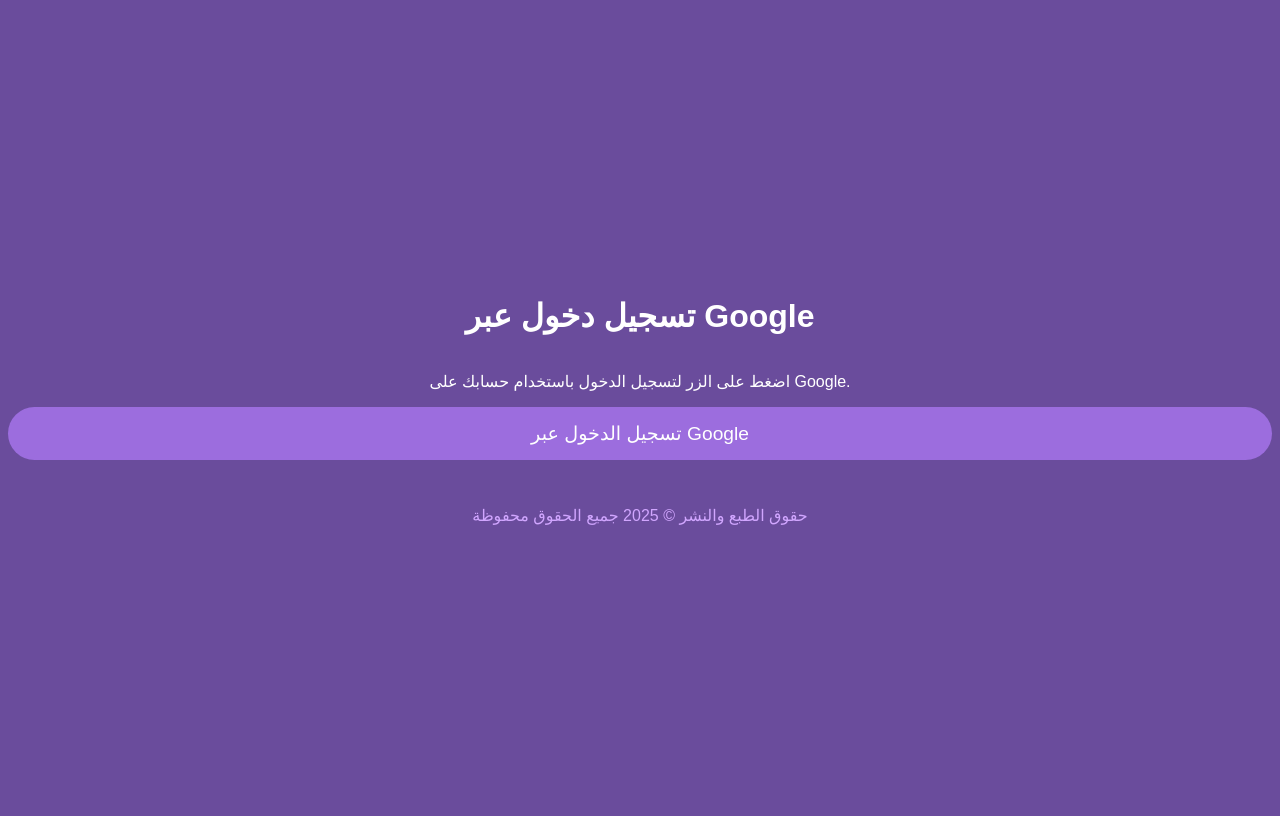
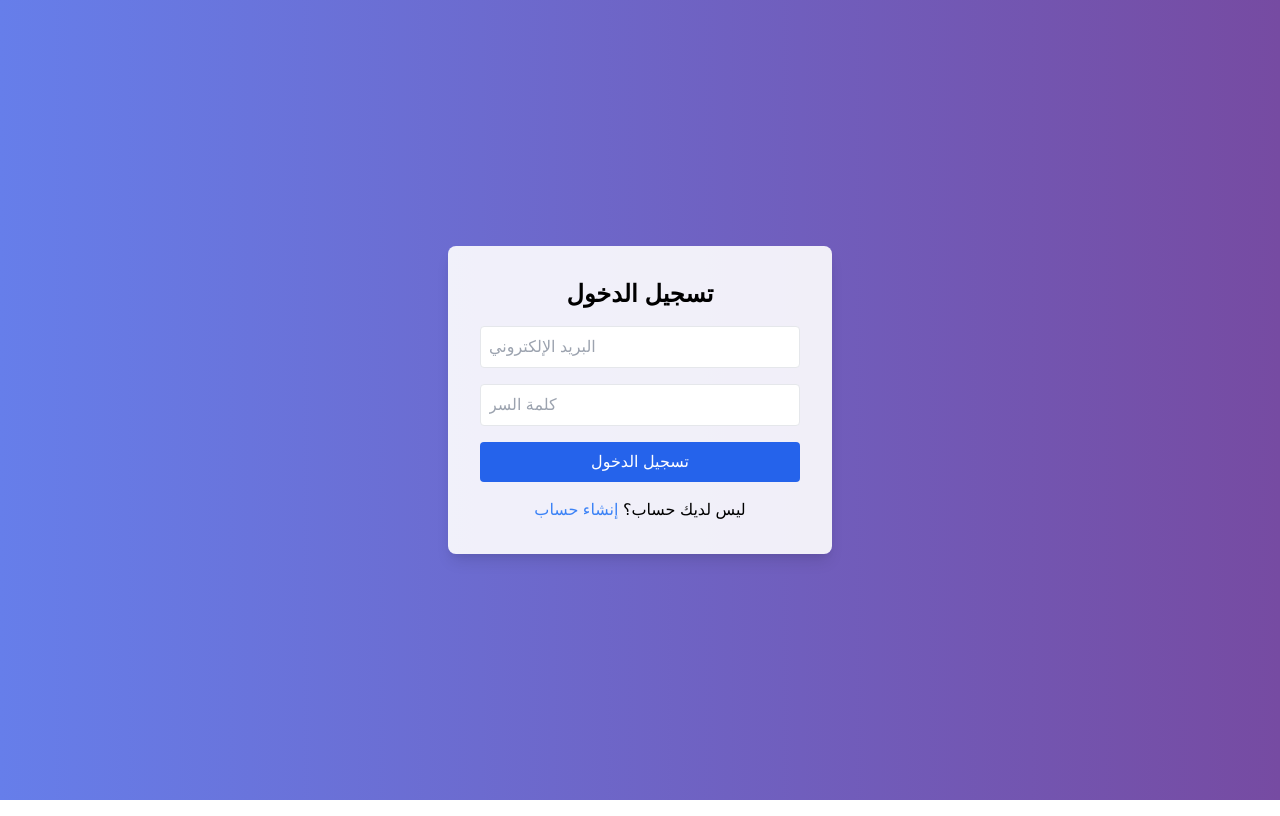
Before and after one commit to FARS22435/00000000farss2, a plain HTML site: page index.html in a window 1280 px wide. Drawn offline with nearby package versions, Linux system fonts and the light colour scheme; no server answers.

Commit message:
Update index.html

```diff
--- a/index.html
+++ b/index.html
@@ -1,58 +1,52 @@
 <!DOCTYPE html>
 <html lang="ar">
 <head>
-  <meta charset="UTF-8">
-  <meta name="viewport" content="width=device-width, initial-scale=1.0">
-  <title>تسجيل دخول عبر Google</title>
-  <script src="https://www.gstatic.com/firebasejs/9.6.1/firebase-app.js"></script>
-  <script src="https://www.gstatic.com/firebasejs/9.6.1/firebase-auth.js"></script>
+  <meta charset="UTF-8" />
+  <meta name="viewport" content="width=device-width, initial-scale=1.0"/>
+  <title>تسجيل الدخول أو إنشاء حساب</title>
+  <script src="https://www.gstatic.com/firebasejs/9.6.1/firebase-app-compat.js"></script>
+  <script src="https://www.gstatic.com/firebasejs/9.6.1/firebase-auth-compat.js"></script>
+  <link href="https://cdn.jsdelivr.net/npm/tailwindcss@2.2.19/dist/tailwind.min.css" rel="stylesheet">
   <style>
     body {
+      background: linear-gradient(to right, #667eea, #764ba2);
       font-family: 'Arial', sans-serif;
-      background-color: #6a4c9c;
-      color: white;
-      text-align: center;
-      padding: 0;
-      height: 100vh;
-      display: flex;
-      flex-direction: column;
-      justify-content: center;
-    }
-
-    .btn-login {
-      padding: 15px 30px;
-      font-size: 1.2em;
-      background-color: #9c6dde;
-      color: white;
-      border: none;
-      border-radius: 50px;
-      cursor: pointer;
-      transition: background-color 0.3s ease;
-    }
-
-    .btn-login:hover {
-      background-color: #7e4d98;
-    }
-
-    footer {
-      margin-top: 30px;
-      font-size: 1em;
-      color: #d1a6ff;
     }
   </style>
 </head>
-<body>
-  <h1>تسجيل دخول عبر Google</h1>
-  <p>اضغط على الزر لتسجيل الدخول باستخدام حسابك على Google.</p>
+<body class="flex items-center justify-center min-h-screen">
 
-  <button class="btn-login" onclick="googleLogin()">تسجيل الدخول عبر Google</button>
+  <!-- تسجيل الدخول -->
+  <div id="loginSection" class="bg-white bg-opacity-90 p-8 rounded-lg shadow-lg max-w-sm w-full hidden">
+    <h2 class="text-center text-2xl font-semibold mb-4">تسجيل الدخول</h2>
+    <form id="loginForm">
+      <input type="email" id="email" placeholder="البريد الإلكتروني" required class="w-full p-2 mb-4 border rounded">
+      <input type="password" id="password" placeholder="كلمة السر" required class="w-full p-2 mb-4 border rounded">
+      <button class="bg-blue-600 text-white w-full p-2 rounded">تسجيل الدخول</button>
+      <p class="mt-4 text-center">ليس لديك حساب؟ <a href="#" onclick="showSignUp()" class="text-blue-500">إنشاء حساب</a></p>
+    </form>
+  </div>
 
-  <footer>
-    <p>حقوق الطبع والنشر &copy; 2025 جميع الحقوق محفوظة</p>
-  </footer>
+  <!-- إنشاء حساب -->
+  <div id="signupSection" class="bg-white bg-opacity-90 p-8 rounded-lg shadow-lg max-w-sm w-full hidden">
+    <h2 class="text-center text-2xl font-semibold mb-4">إنشاء حساب</h2>
+    <form id="signupForm">
+      <input type="email" id="signupEmail" placeholder="البريد الإلكتروني" required class="w-full p-2 mb-4 border rounded">
+      <input type="password" id="signupPassword" placeholder="كلمة السر" required class="w-full p-2 mb-4 border rounded">
+      <button class="bg-green-600 text-white w-full p-2 rounded">إنشاء الحساب</button>
+      <p class="mt-4 text-center">لديك حساب؟ <a href="#" onclick="showLogin()" class="text-blue-500">تسجيل الدخول</a></p>
+    </form>
+  </div>
+
+  <!-- الصفحة العامة -->
+  <div id="generalPage" class="bg-white p-6 rounded-lg shadow-lg max-w-md w-full hidden text-center">
+    <h2 class="text-2xl font-bold mb-2">أهلاً بك في الصفحة العامة</h2>
+    <p id="userEmailDisplay" class="mb-4 text-blue-600 font-semibold"></p>
+    <button onclick="logout()" class="bg-red-500 text-white px-4 py-2 rounded">تسجيل الخروج</button>
+  </div>
 
   <script>
-    // إعداد Firebase
+    // ✅ إعدادات Firebase الخاصة بك
     const firebaseConfig = {
       apiKey: "AIzaSyDQFdXxuK8mJ-q2auW9Rhk_E20ytzQChoQ",
       authDomain: "tghffgjf-cfd47.firebaseapp.com",
@@ -60,28 +54,68 @@
       projectId: "tghffgjf-cfd47",
       storageBucket: "tghffgjf-cfd47.firebasestorage.app",
       messagingSenderId: "629825209330",
-      appId: "1:629825209330:web:173271b7e0956c8364a16b",
-      measurementId: "G-FSN60NS5W7"
+      appId: "1:629825209330:web:4b3a5f0b3bd0519b64a16b",
+      measurementId: "G-75CL3T0KJS"
     };
 
-    // تهيئة Firebase
-    const app = firebase.initializeApp(firebaseConfig);
+    // ✅ تهيئة Firebase
+    firebase.initializeApp(firebaseConfig);
     const auth = firebase.auth();
 
-    // دالة لتسجيل الدخول عبر Google
-    function googleLogin() {
-      const provider = new firebase.auth.GoogleAuthProvider();
-      auth.signInWithPopup(provider)
-        .then((result) => {
-          const user = result.user;
-          console.log('User info: ', user);
-          alert(`مرحباً ${user.displayName}`);
+    // 🔄 عرض الصفحات
+    function showLogin() {
+      document.getElementById("loginSection").classList.remove("hidden");
+      document.getElementById("signupSection").classList.add("hidden");
+      document.getElementById("generalPage").classList.add("hidden");
+    }
+
+    function showSignUp() {
+      document.getElementById("signupSection").classList.remove("hidden");
+      document.getElementById("loginSection").classList.add("hidden");
+      document.getElementById("generalPage").classList.add("hidden");
+    }
+
+    function showGeneralPage(user) {
+      document.getElementById("userEmailDisplay").innerText = "البريد الإلكتروني: " + user.email;
+      document.getElementById("generalPage").classList.remove("hidden");
+      document.getElementById("signupSection").classList.add("hidden");
+      document.getElementById("loginSection").classList.add("hidden");
+    }
+
+    // 🎯 إنشاء حساب
+    document.getElementById("signupForm").addEventListener("submit", function (e) {
+      e.preventDefault();
+      const email = document.getElementById("signupEmail").value;
+      const password = document.getElementById("signupPassword").value;
+      auth.createUserWithEmailAndPassword(email, password)
+        .then(() => {
+          alert("تم إنشاء الحساب بنجاح! الرجاء تسجيل الدخول.");
+          showLogin();
         })
-        .catch((error) => {
-          console.error("Error signing in: ", error);
-          alert("حدث خطأ أثناء تسجيل الدخول.");
-        });
+        .catch(error => alert(error.message));
+    });
+
+    // 🎯 تسجيل الدخول
+    document.getElementById("loginForm").addEventListener("submit", function (e) {
+      e.preventDefault();
+      const email = document.getElementById("email").value;
+      const password = document.getElementById("password").value;
+      auth.signInWithEmailAndPassword(email, password)
+        .then(userCredential => showGeneralPage(userCredential.user))
+        .catch(error => alert(error.message));
+    });
+
+    // 🚪 تسجيل الخروج
+    function logout() {
+      auth.signOut().then(showLogin);
     }
+
+    // ✅ التحقق من حالة المستخدم عند تشغيل الصفحة
+    auth.onAuthStateChanged(user => {
+      if (user) showGeneralPage(user);
+      else showLogin();
+    });
   </script>
+
 </body>
 </html>
```
